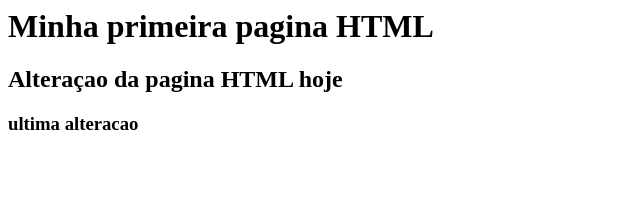
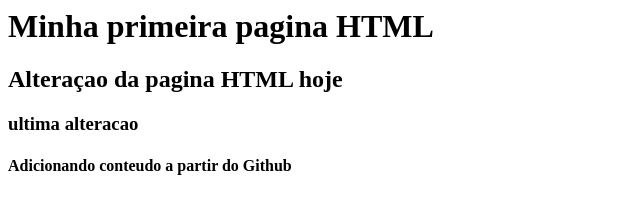
Before and after one commit to jeangabrielrsf/gama-no-github, a plain HTML site: page index.html in a window 1280 px wide. Shown: the whole page, without its empty margins (0-640 px from the left). Drawn offline with Linux system fonts and the light colour scheme.

Commit message:
atualizando a partir do github

```diff
--- a/index.html
+++ b/index.html
@@ -3,5 +3,6 @@
         <h1> Minha primeira pagina HTML </h1>
         <h2> Alteraçao da pagina HTML hoje </h2>
         <h3> ultima alteracao </h3>
+        <h4> Adicionando conteudo a partir do Github </h4>
     </body>
 </html>
```
